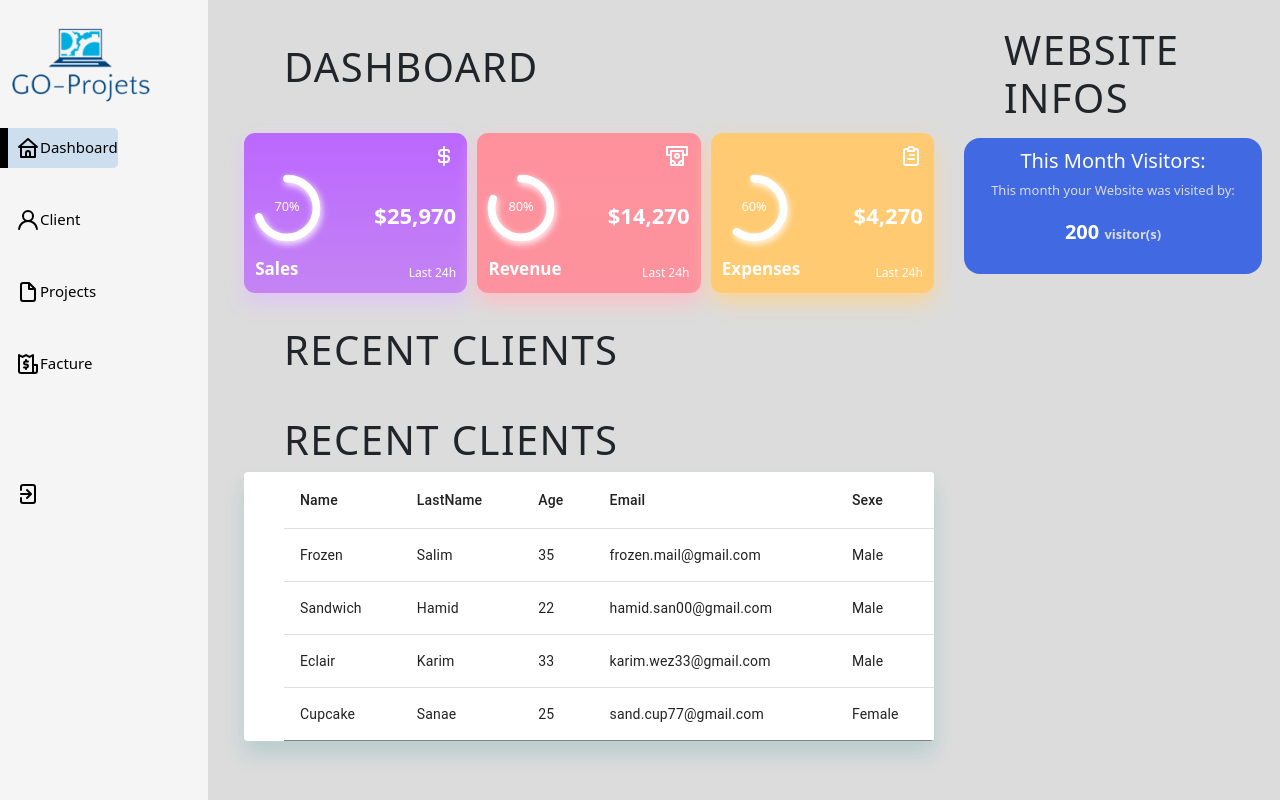
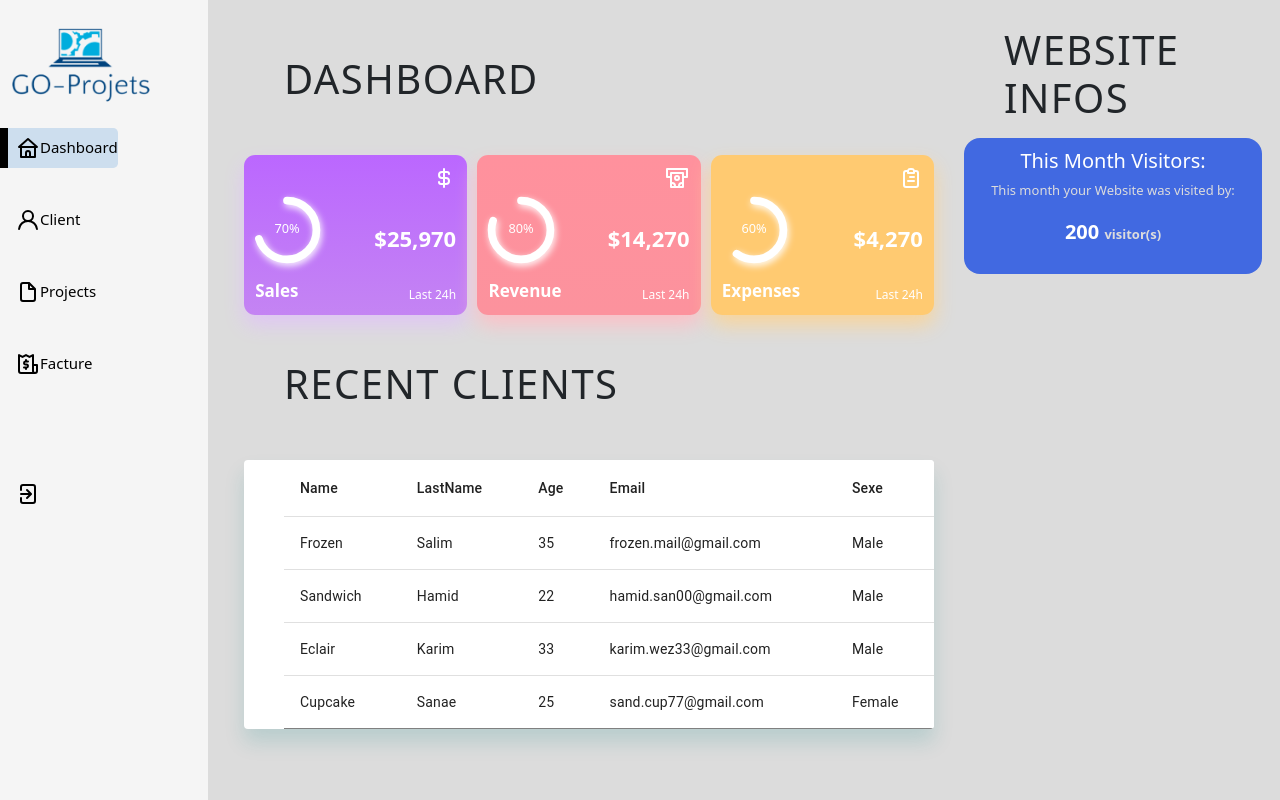
Before and after one commit to Meteo-Flagyl00/GO-Projets, a React (Create React App) app: page / in a window 1280 px wide. Built offline with nearby package versions, Linux system fonts and the light colour scheme.

Commit message:
naming tags

```diff
--- a/src/components/table/Table.jsx
+++ b/src/components/table/Table.jsx
@@ -22,7 +22,7 @@ export default function BasicTable() {
 
   return (
     <div className="table">
-      <h1>Recent Clients</h1>
+
     <TableContainer component={Paper}
     style={{boxShadow:'0 13px 20px 0 #00808029'}}>
       <Table sx={{ minWidth: 650 }} aria-label="simple table">
```
